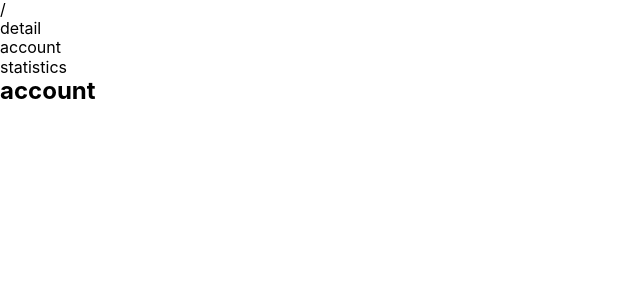
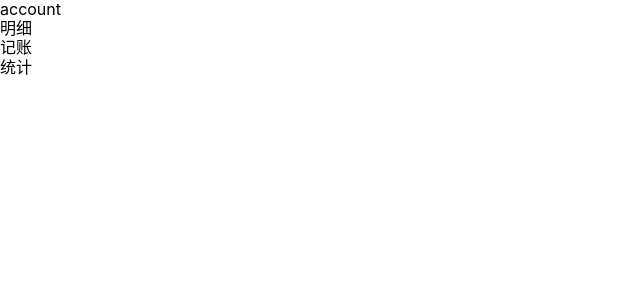
Before and after one commit to ChiLi2000/keep-accounts-r, a React (Create React App) app: page /#/account in a window 1280 px wide. Shown: the top 300 px of the page, without its empty margins (0-640 px from the left). Built offline with nearby package versions, Linux system fonts and the light colour scheme.

Commit message:
使用 NavLink 导航

```diff
--- a/src/App.tsx
+++ b/src/App.tsx
@@ -3,7 +3,6 @@ import {
   HashRouter  as Router,
   Switch,
   Route,
-  Link,
   Redirect
 } from "react-router-dom";
 import Account from "./views/Account";
@@ -14,24 +13,6 @@ import NotFound from "./views/NotFound";
 function App() {
   return (
     <Router>
-      <div>
-        <nav>
-          <ul>
-            <li>
-              <Link to="/">/</Link>
-            </li>
-            <li>
-              <Link to="/detail">detail</Link>
-            </li>
-            <li>
-              <Link to="/account">account</Link>
-            </li>
-            <li>
-              <Link to="/statistics">statistics</Link>
-            </li>
-          </ul>
-        </nav>
-
         <Switch>
           <Redirect exact from="/" to="/account"/>
           <Route path="/detail">
@@ -47,7 +28,6 @@ function App() {
             <NotFound />
           </Route>
         </Switch>
-      </div>
     </Router>
   );
 }
--- /dev/null
+++ b/src/components/Nav.tsx
@@ -0,0 +1,23 @@
+import React from "react";
+import {NavLink} from "react-router-dom";
+
+function Nav() {
+  return (
+    <div>
+      <ul>
+        <li>
+          <NavLink to="/detail">
+            明细</NavLink>
+        </li>
+        <li><NavLink to="/account">
+          记账</NavLink>
+        </li>
+        <li><NavLink to="/statistics">
+          统计</NavLink>
+        </li>
+      </ul>
+    </div>
+  );
+}
+
+export default Nav;
--- a/src/views/Account.tsx
+++ b/src/views/Account.tsx
@@ -1,7 +1,9 @@
 import React from "react";
+import Nav from "../components/Nav";
 
 function Account() {
-  return <h2>account</h2>;
+  return <div>account
+  <Nav/></div>;
 }
 
 export default Account
--- a/src/views/Detail.tsx
+++ b/src/views/Detail.tsx
@@ -1,7 +1,8 @@
 import React from "react";
+import Nav from "../components/Nav";
 
 function Detail() {
-  return <h2>Detail</h2>;
+  return <div>Detail <Nav/></div>;
 }
 
 export default Detail
--- a/src/views/Statistics.tsx
+++ b/src/views/Statistics.tsx
@@ -1,7 +1,8 @@
 import React from "react";
+import Nav from "../components/Nav";
 
 function Statistics() {
-  return <h2>Statistics</h2>;
+  return <div>Statistics <Nav/></div>;
 }
 
 export default Statistics
```
